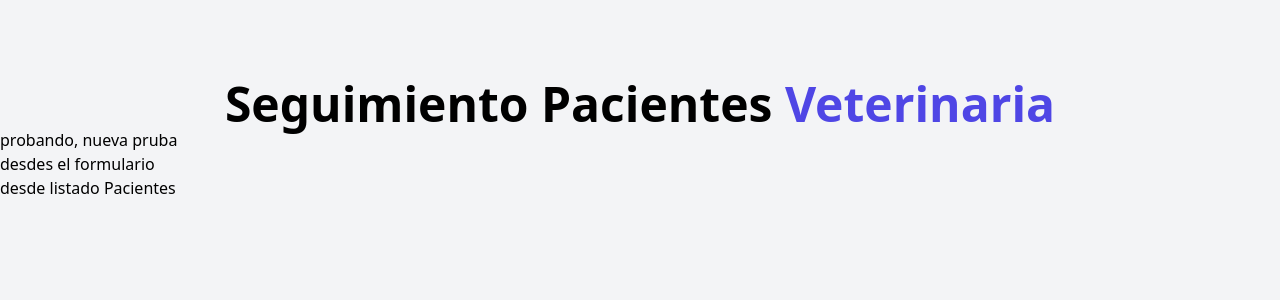
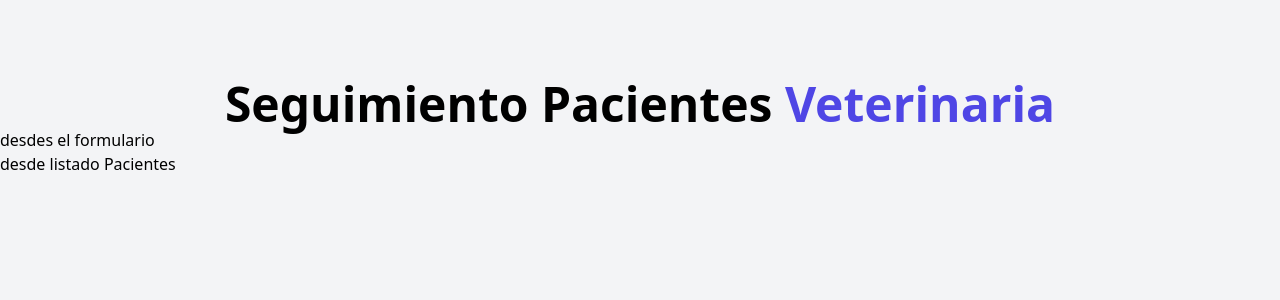
Before and after one commit to komargustavo/citas-react, a React (Vite) app: page / in a window 1280 px wide. Shown: the top 300 px of the page. Built offline with nearby package versions, Linux system fonts and the light colour scheme.

Commit message:
nueco commit

```diff
--- a/src/components/Formulario.jsx
+++ b/src/components/Formulario.jsx
@@ -1,7 +1,6 @@
 const Formulario = () => {
     return (
         <div>
-            <h1>probando, nueva pruba</h1>
             <h2>desdes el formulario</h2>
         </div>
     )
```
